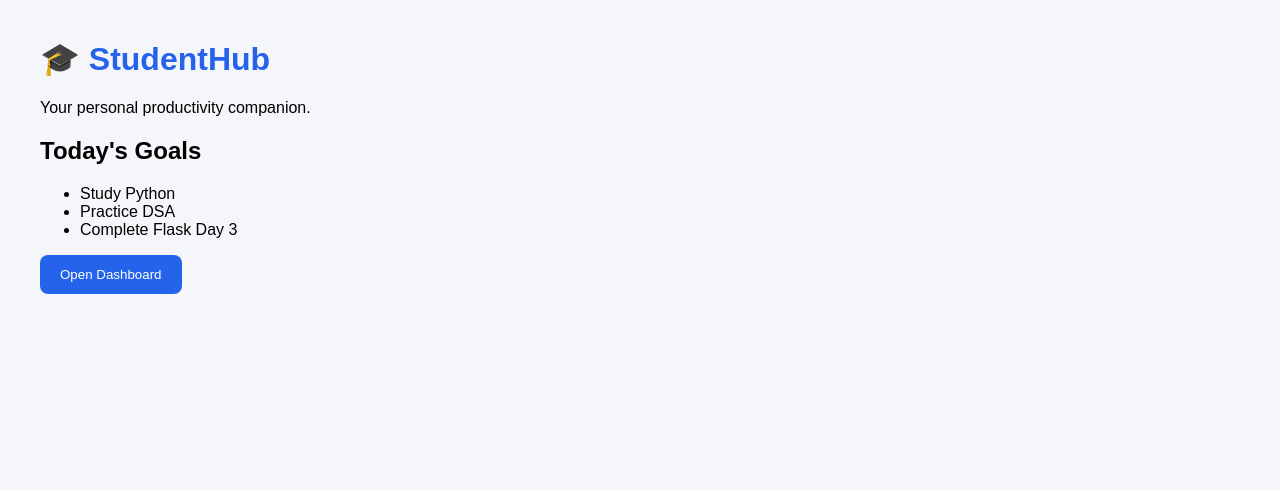
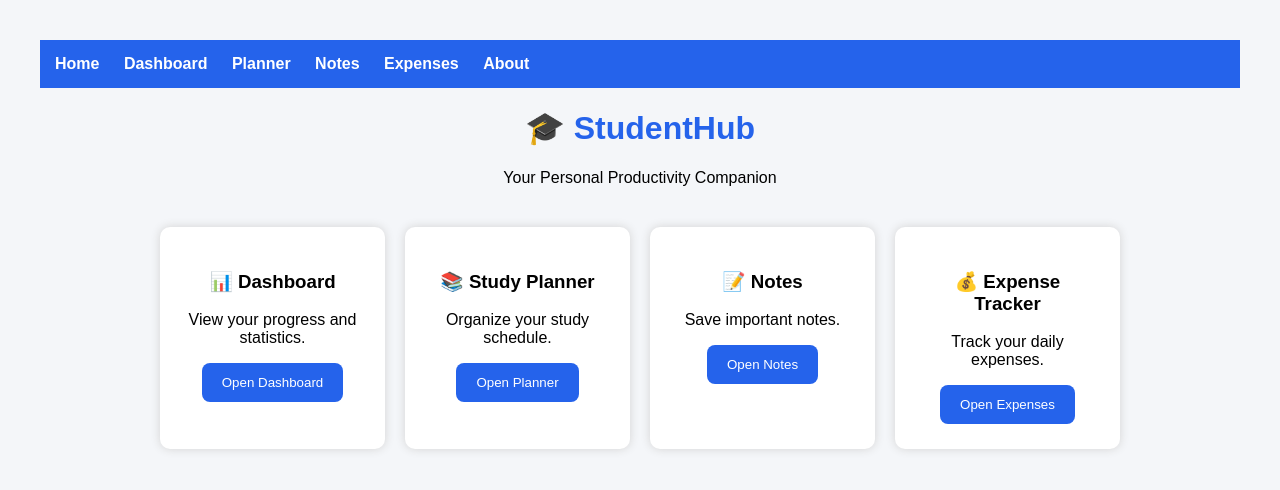
Before and after one commit to Arshinnnn/StudentHub, a Flask app: page / in a window 1280 px wide. Shown: the top 490 px of the page. Run offline with Flask 3, Linux system fonts and the light colour scheme.

```diff
--- a/app.py
+++ b/app.py
@@ -6,5 +6,25 @@ app = Flask(__name__)
 def home():
     return render_template("index.html")
 
+@app.route("/dashboard")
+def dashboard():
+    return render_template("dashboard.html")
+
+@app.route("/notes")
+def notes():
+    return render_template("notes.html")
+
+@app.route("/planner")
+def planner():
+    return render_template("planner.html")
+
+@app.route("/expenses")
+def expenses():
+    return render_template("expenses.html")
+
+@app.route("/about")
+def about():
+    return render_template("about.html")
+
 if __name__ == "__main__":
     app.run(debug=True)
--- a/static/css/style.css
+++ b/static/css/style.css
@@ -20,3 +20,45 @@ button{
 button:hover{
     background-color:#1d4ed8;
 }
+nav{
+    background:#2563eb;
+    padding:15px;
+}
+
+nav a{
+
+    color:white;
+
+    text-decoration:none;
+
+    margin-right:20px;
+
+    font-weight:bold;
+
+}
+
+nav a:hover{
+
+    color:yellow;
+
+}
+.container{
+    width: 80%;
+    margin: auto;
+    text-align: center;
+}
+
+.cards{
+    display: flex;
+    justify-content: center;
+    gap: 20px;
+    margin-top: 40px;
+}
+
+.card{
+    background: white;
+    padding: 25px;
+    width: 220px;
+    border-radius: 10px;
+    box-shadow: 0 0 10px lightgray;
+}
--- a/templates/index.html
+++ b/templates/index.html
@@ -1,20 +1,71 @@
 <!DOCTYPE html>
-<html>
+<html lang="en">
+
 <head>
-    <title>StudentHub Dashboard</title>
+    <meta charset="UTF-8">
+    <meta name="viewport" content="width=device-width, initial-scale=1.0">
+    <title>StudentHub</title>
+
     <link rel="stylesheet" href="{{ url_for('static', filename='css/style.css') }}">
 </head>
 
 <body>
-<h1>🎓 StudentHub</h1>
-<p>Your personal productivity companion.</p>
-<h2>Today's Goals</h2>
-<ul>
-    <li>Study Python</li>
-    <li>Practice DSA</li>
-    <li>Complete Flask Day 3</li>
-</ul>
-<button>Open Dashboard</button>
+
+    <!-- Navigation Bar -->
+    <nav>
+        <a href="/">Home</a>
+        <a href="/dashboard">Dashboard</a>
+        <a href="/planner">Planner</a>
+        <a href="/notes">Notes</a>
+        <a href="/expenses">Expenses</a>
+        <a href="/about">About</a>
+    </nav>
+
+    <!-- Main Content -->
+    <div class="container">
+
+        <h1>🎓 StudentHub</h1>
+
+        <p>Your Personal Productivity Companion</p>
+
+        <div class="cards">
+
+            <div class="card">
+                <h3>📊 Dashboard</h3>
+                <p>View your progress and statistics.</p>
+                <a href="/dashboard">
+                    <button>Open Dashboard</button>
+                </a>
+            </div>
+
+            <div class="card">
+                <h3>📚 Study Planner</h3>
+                <p>Organize your study schedule.</p>
+                <a href="/planner">
+                    <button>Open Planner</button>
+                </a>
+            </div>
+
+            <div class="card">
+                <h3>📝 Notes</h3>
+                <p>Save important notes.</p>
+                <a href="/notes">
+                    <button>Open Notes</button>
+                </a>
+            </div>
+
+            <div class="card">
+                <h3>💰 Expense Tracker</h3>
+                <p>Track your daily expenses.</p>
+                <a href="/expenses">
+                    <button>Open Expenses</button>
+                </a>
+            </div>
+
+        </div>
+
+    </div>
 
 </body>
+
 </html>
```
Also changed, not shown: templates/about.html (added, +15 -0 lines), templates/dashboard.html (added, +15 -0 lines), templates/expenses.html (added, +15 -0 lines), templates/notes.html (added, +15 -0 lines).
